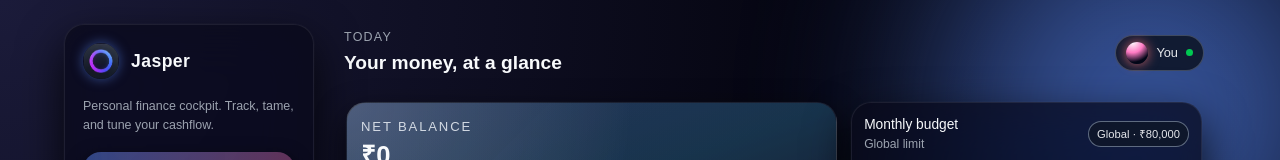
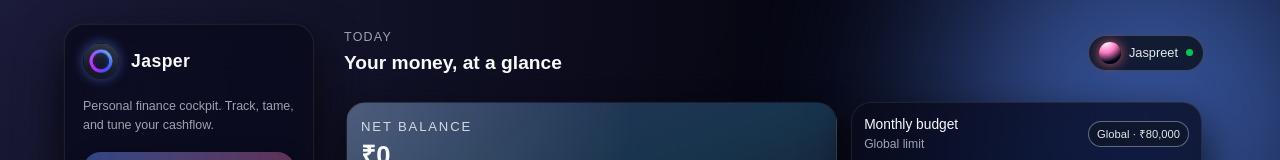
Before and after one commit to Jaspreetkohli72/Jasper, a Next.js app: page / in a window 1280 px wide. Shown: the top 160 px of the page. Built offline with nearby package versions, Linux system fonts and the light colour scheme; no server answers; the database is empty.

Commit message:
style: update user name to Jaspreet

```diff
--- a/components/TopBar.jsx
+++ b/components/TopBar.jsx
@@ -9,7 +9,7 @@ export default function TopBar() {
             </div>
             <button className="inline-flex items-center gap-2 px-2.5 py-1.5 rounded-full bg-[rgba(15,23,42,0.9)] border border-[rgba(148,163,184,0.35)] text-[0.8rem] cursor-pointer backdrop-blur-[18px]">
                 <div className="w-[22px] h-[22px] rounded-full bg-[radial-gradient(circle_at_30%_0,#fff_0,#ff7ac3_40%,#020617_75%)] shadow-[0_0_12px_rgba(248,113,113,0.8)]"></div>
-                <span className="text-gray-200">You</span>
+                <span className="text-gray-200">Jaspreet</span>
                 <span className="w-[7px] h-[7px] rounded-full bg-green-500"></span>
             </button>
         </header>
```
